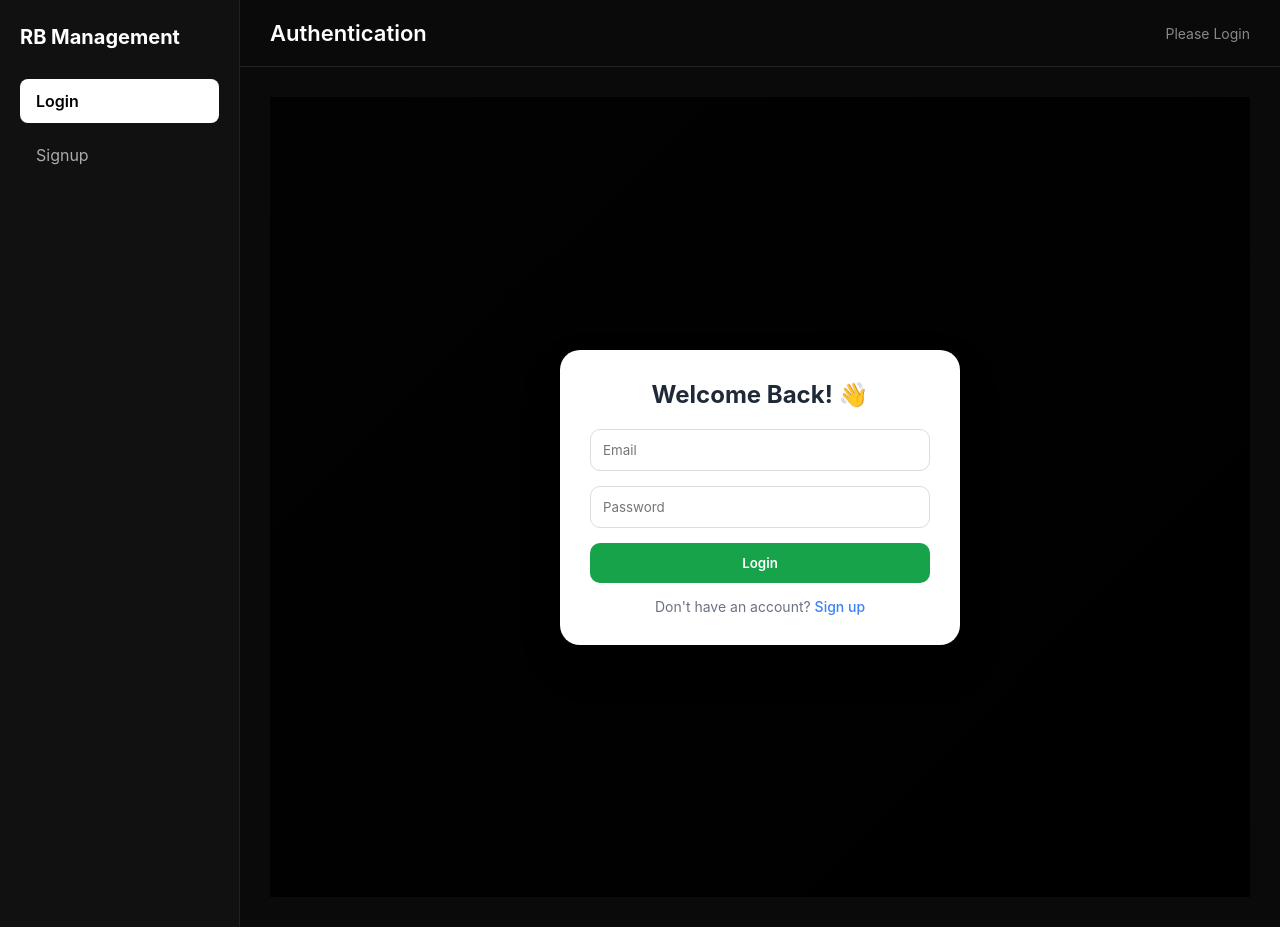
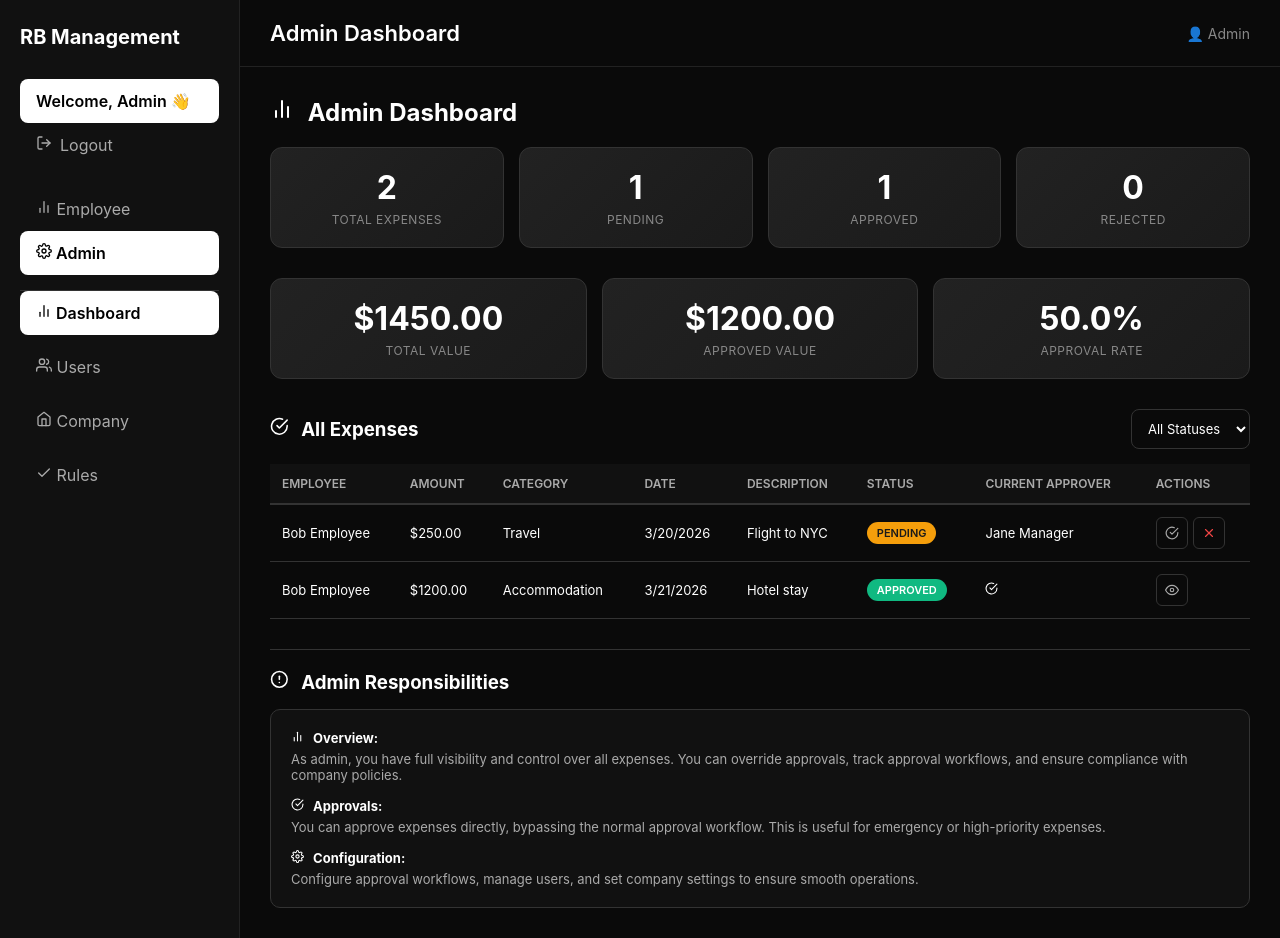
Before and after one commit to Onkar-Unde/Reimbursement-management, a React (Vite) app in the folder reimbursement-app/: page / in a window 1280 px wide. Built offline with nearby package versions, Linux system fonts and the light colour scheme.

Commit message:
done frontend  changes

```diff
--- a/reimbursement-app/src/components/sidebar.jsx
+++ b/reimbursement-app/src/components/sidebar.jsx
@@ -1,12 +1,10 @@
-import { useState, useEffect } from "react";
+import { useState } from "react";
 import SubmitExpense from "../pages/Expense/SubmitExpense";
 import ExpenseHistory from "../pages/Expense/ExpenseHistory";
 import AdminDashboard from "../modules/admin/pages/AdminDashboard";
 import UserManagement from "../modules/admin/pages/UserManagement";
 import CompanySettings from "../modules/admin/pages/CompanySettings";
 import ApprovalRules from "../modules/admin/pages/ApprovalRules";
-import Login from "../Login";
-import Signup from "../Signup";
 
 import {
   FiBarChart2,
@@ -21,31 +19,28 @@ import {
 import "../style/sidebar.css";
 
 const Sidebar = () => {
-  const [user, setUser] = useState(null);
-  const [authMode, setAuthMode] = useState("login"); // login/signup
+  // Default admin user
+  const [user, setUser] = useState({ name: "Admin", role: "admin" });
 
-  const [activeSection, setActiveSection] = useState("employee");
-  const [activeTab, setActiveTab] = useState("history");
-  const [activeAdminTab, setActiveAdminTab] = useState("dashboard");
+  // Active section and tabs
+  const [activeSection, setActiveSection] = useState("admin"); // admin by default
+  const [activeTab, setActiveTab] = useState("history"); // employee tabs
+  const [activeAdminTab, setActiveAdminTab] = useState("dashboard"); // admin tab
 
-  // 🔥 Check user on load
-  useEffect(() => {
-    const storedUser = JSON.parse(localStorage.getItem("user"));
-    setUser(storedUser);
-  }, []);
-
+  // Logout function
   const logout = () => {
-    localStorage.removeItem("user");
-    window.location.reload();
+    setUser(null);
+    setActiveSection("employee");
+    setActiveTab("history");
+    setActiveAdminTab("dashboard");
   };
 
+  // Get header title based on current section/tab
   const getMainTitle = () => {
-    if (!user) return "Authentication";
+    if (!user) return "RB Management";
 
     if (activeSection === "employee") {
-      return activeTab === "history"
-        ? "Expense History"
-        : "Submit Expense";
+      return activeTab === "history" ? "Expense History" : "Submit Expense";
     } else {
       switch (activeAdminTab) {
         case "dashboard":
@@ -68,31 +63,11 @@ const Sidebar = () => {
       <div className="sidebar">
         <h2 className="logo">RB Management</h2>
 
-        {/* 🔐 NOT LOGGED IN */}
-        {!user ? (
-          <div className="menu">
-            <div
-              className={`menu-item ${authMode === "login" ? "active" : ""}`}
-              onClick={() => setAuthMode("login")}
-            >
-              Login
-            </div>
-
-            <div
-              className={`menu-item ${authMode === "signup" ? "active" : ""}`}
-              onClick={() => setAuthMode("signup")}
-            >
-              Signup
-            </div>
-          </div>
-        ) : (
+        {user && (
           <>
             {/* 👤 USER INFO */}
             <div style={{ marginBottom: "20px" }}>
-              <div className="menu-item active">
-                Welcome, {user.name} 👋
-              </div>
-
+              <div className="menu-item active">Welcome, {user.name} 👋</div>
               <div className="menu-item" onClick={logout}>
                 <FiLogOut style={{ marginRight: "8px" }} />
                 Logout
@@ -102,9 +77,7 @@ const Sidebar = () => {
             {/* Section Toggle */}
             <div style={{ borderBottom: "1px solid #333", paddingBottom: "15px" }}>
               <div
-                className={`menu-item ${
-                  activeSection === "employee" ? "active" : ""
-                }`}
+                className={`menu-item ${activeSection === "employee" ? "active" : ""}`}
                 onClick={() => {
                   setActiveSection("employee");
                   setActiveTab("history");
@@ -114,9 +87,7 @@ const Sidebar = () => {
               </div>
 
               <div
-                className={`menu-item ${
-                  activeSection === "admin" ? "active" : ""
-                }`}
+                className={`menu-item ${activeSection === "admin" ? "active" : ""}`}
                 onClick={() => {
                   setActiveSection("admin");
                   setActiveAdminTab("dashboard");
@@ -130,18 +101,13 @@ const Sidebar = () => {
             {activeSection === "employee" && (
               <div className="menu">
                 <div
-                  className={`menu-item ${
-                    activeTab === "history" ? "active" : ""
-                  }`}
+                  className={`menu-item ${activeTab === "history" ? "active" : ""}`}
                   onClick={() => setActiveTab("history")}
                 >
                   <FiBarChart2 /> History
                 </div>
-
                 <div
-                  className={`menu-item ${
-                    activeTab === "form" ? "active" : ""
-                  }`}
+                  className={`menu-item ${activeTab === "form" ? "active" : ""}`}
                   onClick={() => setActiveTab("form")}
                 >
                   <FiPlus /> Submit
@@ -153,36 +119,25 @@ const Sidebar = () => {
             {activeSection === "admin" && (
               <div className="menu">
                 <div
-                  className={`menu-item ${
-                    activeAdminTab === "dashboard" ? "active" : ""
-                  }`}
+                  className={`menu-item ${activeAdminTab === "dashboard" ? "active" : ""}`}
                   onClick={() => setActiveAdminTab("dashboard")}
                 >
                   <FiBarChart2 /> Dashboard
                 </div>
-
                 <div
-                  className={`menu-item ${
-                    activeAdminTab === "users" ? "active" : ""
-                  }`}
+                  className={`menu-item ${activeAdminTab === "users" ? "active" : ""}`}
                   onClick={() => setActiveAdminTab("users")}
                 >
                   <FiUsers /> Users
                 </div>
-
                 <div
-                  className={`menu-item ${
-                    activeAdminTab === "company" ? "active" : ""
-                  }`}
+                  className={`menu-item ${activeAdminTab === "company" ? "active" : ""}`}
                   onClick={() => setActiveAdminTab("company")}
                 >
                   <FiHome /> Company
                 </div>
-
                 <div
-                  className={`menu-item ${
-                    activeAdminTab === "rules" ? "active" : ""
-                  }`}
+                  className={`menu-item ${activeAdminTab === "rules" ? "active" : ""}`}
                   onClick={() => setActiveAdminTab("rules")}
                 >
                   <FiCheck /> Rules
@@ -197,34 +152,23 @@ const Sidebar = () => {
       <div className="main-content">
         <div className="header">
           <h1 className="header-title">{getMainTitle()}</h1>
-
-          {user ? (
-            <span className="link-btn">👤 {user.name}</span>
-          ) : (
-            <span className="link-btn">Please Login</span>
-          )}
+          {user && <span className="link-btn">👤 {user.name}</span>}
         </div>
 
         <div className="content-area">
-          {!user ? (
-            authMode === "login" ? (
-              <Login switchToSignup={() => setAuthMode("signup")} />
+          {user ? (
+            activeSection === "employee" ? (
+              activeTab === "history" ? <ExpenseHistory /> : <SubmitExpense />
             ) : (
-              <Signup switchToLogin={() => setAuthMode("login")} />
-            )
-          ) : activeSection === "employee" ? (
-            activeTab === "history" ? (
-              <ExpenseHistory />
-            ) : (
-              <SubmitExpense />
+              <>
+                {activeAdminTab === "dashboard" && <AdminDashboard />}
+                {activeAdminTab === "users" && <UserManagement />}
+                {activeAdminTab === "company" && <CompanySettings />}
+                {activeAdminTab === "rules" && <ApprovalRules />}
+              </>
             )
           ) : (
-            <>
-              {activeAdminTab === "dashboard" && <AdminDashboard />}
-              {activeAdminTab === "users" && <UserManagement />}
-              {activeAdminTab === "company" && <CompanySettings />}
-              {activeAdminTab === "rules" && <ApprovalRules />}
-            </>
+            <div>Please Login</div>
           )}
         </div>
       </div>
--- a/reimbursement-app/src/pages/Expense/ExpenseHistory.jsx
+++ b/reimbursement-app/src/pages/Expense/ExpenseHistory.jsx
@@ -4,33 +4,37 @@ import "../../style/expense.css";
 const ExpenseHistory = () => {
   const [expenses, setExpenses] = useState([]);
 
-  useEffect(() => {
-    const stored = JSON.parse(localStorage.getItem("expenses"));
+  // useEffect(() => {
+  //   const stored = JSON.parse(localStorage.getItem("expenses"));
 
-    if (!stored || stored.length === 0) {
-      const demo = [
-        {
-          id: 1,
-          description: "Lunch",
-          category: "Food",
-          amountINR: 500,
-          status: "Approved",
-        },
-        {
-          id: 2,
-          description: "Taxi",
-          category: "Travel",
-          amountINR: 300,
-          status: "Pending",
-        },
-      ];
-      localStorage.setItem("expenses", JSON.stringify(demo));
-      setExpenses(demo);
-    } else {
-      setExpenses(stored);
-    }
-  }, []);
-
+  //   if (!stored || stored.length === 0) {
+  //     const demo = [
+  //       {
+  //         id: 1,
+  //         description: "Lunch",
+  //         category: "Food",
+  //         amountINR: 500,
+  //         status: "Approved",
+  //       },
+  //       {
+  //         id: 2,
+  //         description: "Taxi",
+  //         category: "Travel",
+  //         amountINR: 300,
+  //         status: "Pending",
+  //       },
+  //     ];
+  //     localStorage.setItem("expenses", JSON.stringify(demo));
+  //     setExpenses(demo);
+  //   } else {
+  //     setExpenses(stored);
+  //   }
+  // }, []);
+useEffect(() => {
+  fetch("http://localhost:3000/api/expenses/all")
+    .then(res => res.json())
+    .then(data => setExpenses(data));
+}, []);
   return (
     <div>
       <h2 className="header-title">Expense History</h2>
--- a/reimbursement-app/src/pages/Expense/SubmitExpense.jsx
+++ b/reimbursement-app/src/pages/Expense/SubmitExpense.jsx
@@ -60,10 +60,11 @@ const SubmitExpense = () => {
 
   // 💾 Save
   const handleSave = async () => {
-    const convertedAmount = await convertCurrency(
-      form.amount,
-      form.currency
-    );
+    const convertedAmount = await fetch("http://localhost:3000/api/expenses/add", {
+  method: "POST",
+  headers: { "Content-Type": "application/json" },
+  body: JSON.stringify(newExpense)
+});
 
     const newExpense = {
       ...form,
```
